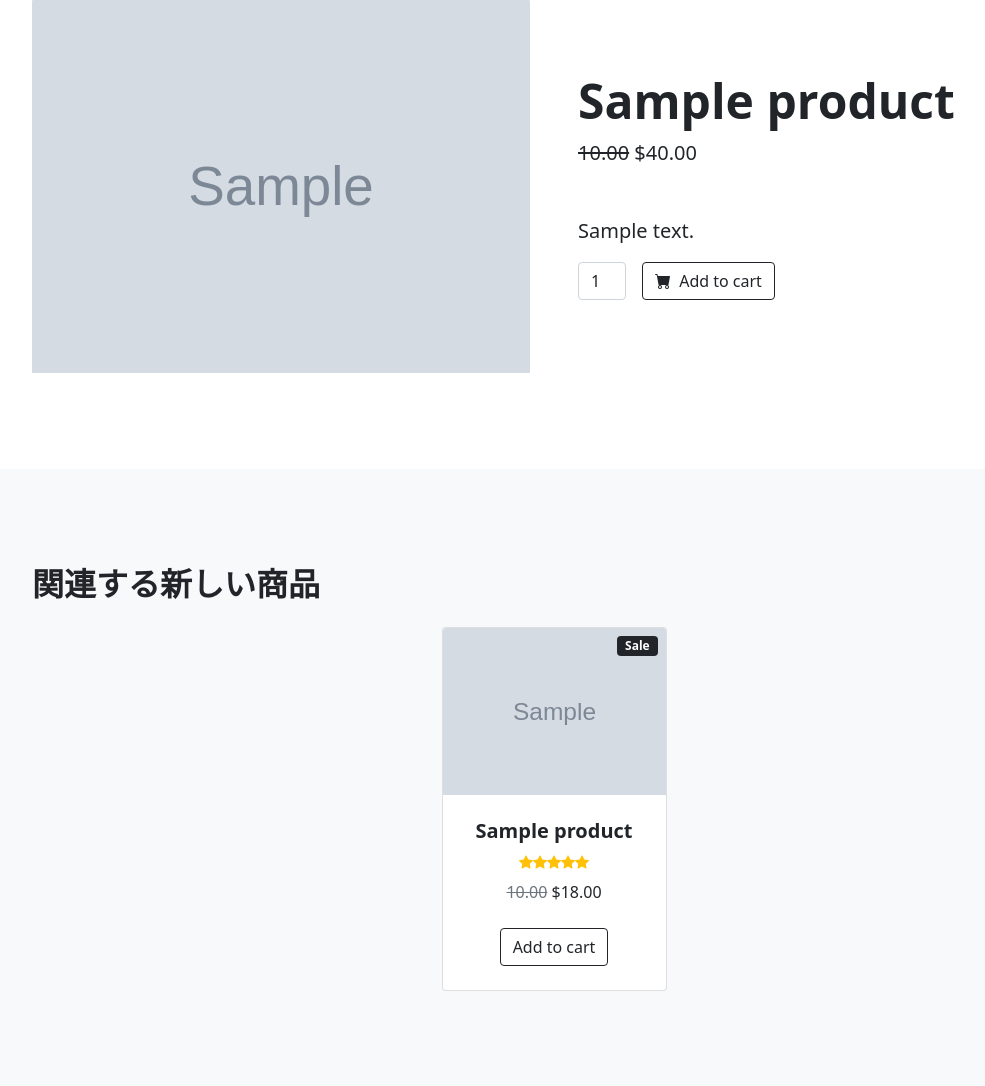
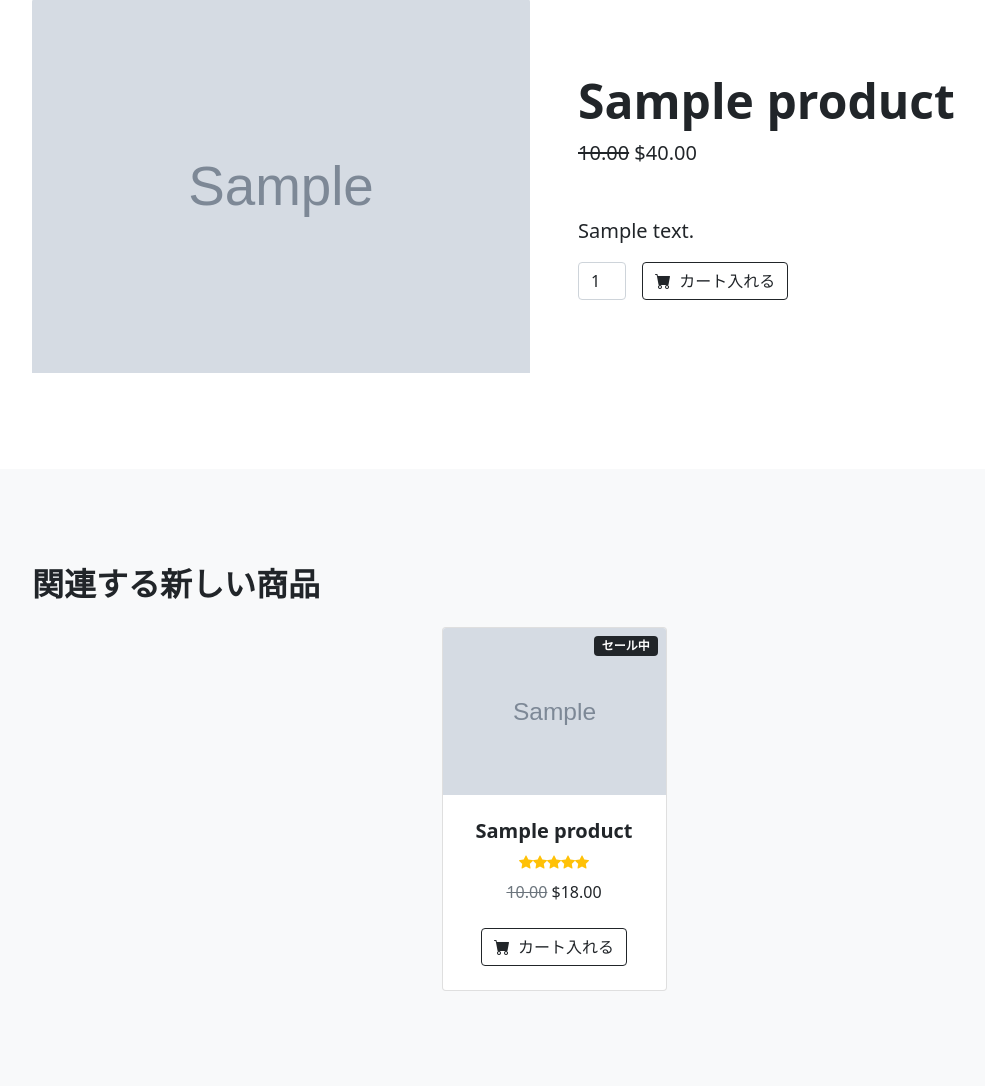
Before and after one commit to hirokishimizu39/django_ec, a Django app: page /detail/1 in a window 1280 px wide. Shown: the part 153-1239 px from the top of the page, without its empty margins (86-1071 px from the left). Run offline with Django 4.2, Linux system fonts and the light colour scheme; tables that the repository leaves empty hold one stand-in row (values such as "Sample post"); grey boxes marked "Sample" are stand-in pictures; some libraries are stand-ins or nearby versions.

Commit message:
英語を日本語にする変更などのリファクタリングを実施

```diff
--- a/shop/templates/shop/detail.html
+++ b/shop/templates/shop/detail.html
@@ -22,7 +22,7 @@
                     <input class="form-control text-center me-3" type="number" value="1" style="max-width: 3rem;">
                     <button class="btn btn-outline-dark flex-shrink-0" type="button">
                         <i class="bi-cart-fill me-1"></i>
-                        Add to cart
+                        カート入れる
                     </button>
                 </div>
             </div>
@@ -39,7 +39,7 @@
             <div class="col mb-5">
                 <div class="card h-100">
                     <!-- Sale badge-->
-                    <div class="badge bg-dark text-white position-absolute" style="top: 0.5rem; right: 0.5rem">Sale
+                    <div class="badge bg-dark text-white position-absolute" style="top: 0.5rem; right: 0.5rem">セール中
                     </div>
                     <!-- Product image-->
                     <img class="card-img-top"
@@ -65,7 +65,12 @@
                     </div>
                     <!-- Product actions-->
                     <div class="card-footer p-4 pt-0 border-top-0 bg-transparent">
-                        <div class="text-center"><a class="btn btn-outline-dark mt-auto" href="#">Add to cart</a></div>
+                        <div class="text-center">
+                            <a class="btn btn-outline-dark mt-auto" href="#">
+                            <i class="bi-cart-fill me-1"></i>
+                            カート入れる
+                            </a>
+                        </div>
                     </div>
                 </div>
             </div>
--- a/shop/templates/shop/index.html
+++ b/shop/templates/shop/index.html
@@ -18,7 +18,7 @@
             {% for product in products_list %}
             <div class="col mb-5">
                 <div class="card h-100">
-                    <div class="badge bg-dark text-white position-absolute">Sale</div>
+                    <div class="badge bg-dark text-white position-absolute">セール中</div>
                     <img class="card-img-top"
                         src="{% if product.image %}{{ product.image.url }}{% else %}/static/setup_completed.png{% endif %}"
                         alt="{{ product.name }}">
@@ -39,7 +39,7 @@
                     <div class="card-footer p-4 bg-transparent border-top-0">
                         <div class="text-center">
                             <a class="btn btn-outline-dark mt-auto"
-                                href="{% url 'shop:product_details' product.pk %}">View Details</a>
+                                href="{% url 'shop:product_details' product.pk %}">詳細を見る</a>
                         </div>
                     </div>
                 </div>
```
